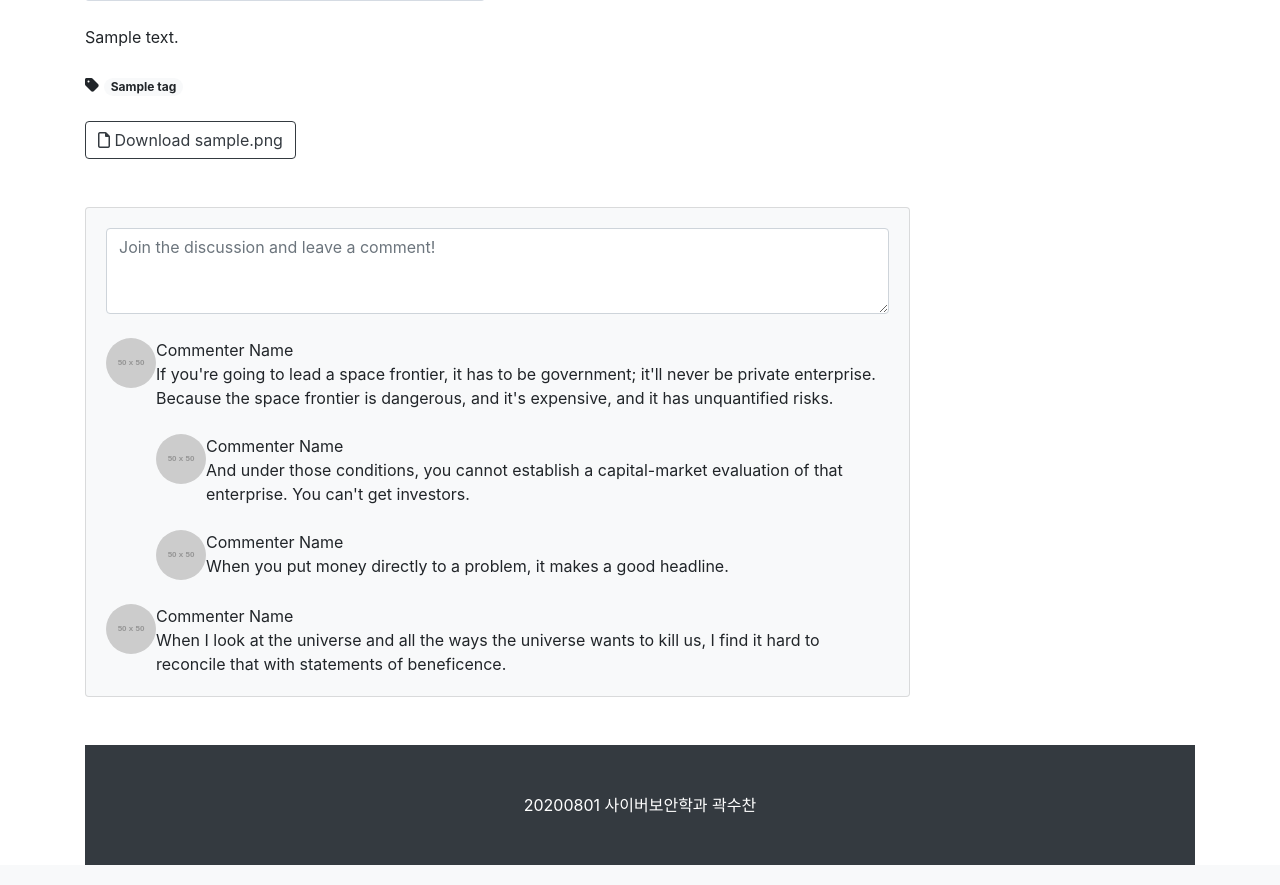
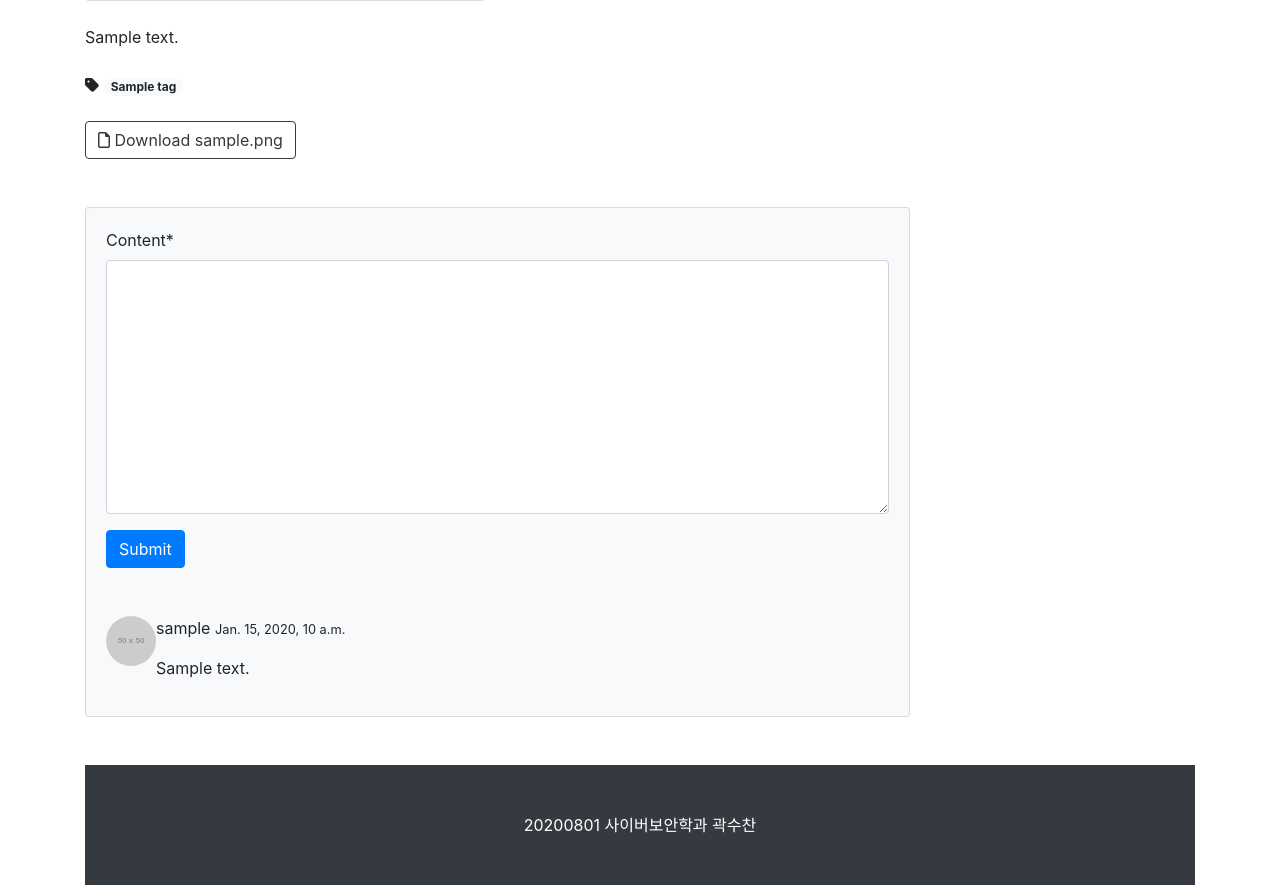
Before and after one commit to hiris123/Django22, a Django app: page /blog/1/ in a window 1280 px wide. Shown: the part 519-1404 px from the top of the page. Run offline with Django 4.2, Linux system fonts and the light colour scheme; a user stored in the database is signed in; tables that the repository leaves empty hold one stand-in row (values such as "Sample post"); grey boxes marked "Sample" are stand-in pictures; grey boxes labelled with a size stand in for pictures from a placeholder-image service; some libraries are stand-ins or nearby versions.

Commit message:
댓글작성폼 구현하기

```diff
--- a/blog/admin.py
+++ b/blog/admin.py
@@ -1,5 +1,5 @@
 from django.contrib import admin
-from .models import Post, Category, Tag
+from .models import Post, Category, Tag, Comment
 import os
 
 # Register your models here.
@@ -20,3 +20,6 @@ class TagAdmin(admin.ModelAdmin):
     prepopulated_fields = {'slug': ('name',)}
 
 admin.site.register(Tag, TagAdmin)
+
+
+admin.site.register(Comment)
--- /dev/null
+++ b/blog/forms.py
@@ -0,0 +1,7 @@
+from . models import Comment
+from django import forms
+
+class CommentForm(forms.ModelForm):
+    class Meta:
+        model = Comment
+        fields = ('content', )
--- a/blog/models.py
+++ b/blog/models.py
@@ -73,3 +73,16 @@ class Post(models.Model):
 
     def get_file_ext(self):
         return self.get_file_name().split('.')[-1]  # a.b.text => a b text
+
+
+class Comment(models.Model):
+    post = models.ForeignKey(Post, on_delete=models.CASCADE)
+    author = models.ForeignKey(User, on_delete=models.CASCADE) #사용자가 지워지면 댓글도 지워지게끔
+    content = models.TextField()
+    created_at = models.DateTimeField(auto_now_add = True)
+    modified_at = models.DateTimeField(auto_now=True)
+
+    def __str__(self):
+        return f'{self.author}::{self.content}'
+    def get_absolute_url(self):
+        return f'{self.post.get_absolute_url()}#comment-{self.pk}'
--- a/blog/templates/blog/post_detail.html
+++ b/blog/templates/blog/post_detail.html
@@ -1,7 +1,11 @@
 {% extends 'blog/base.html' %}
+{% load crispy_forms_tags %}
+
+
 {% block head_title %}
     {{post.title}} - Blog
 {% endblock %}
+
 {% block main_area %}
 
                     <!-- Post content-->
@@ -73,40 +77,39 @@
                         <div class="card bg-light">
                             <div class="card-body">
                                 <!-- Comment form-->
-                                <form class="mb-4"><textarea class="form-control" rows="3" placeholder="Join the discussion and leave a comment!"></textarea></form>
+                                 {% if user.is_authenticated %}
+                                 <form class="mb-4" id="comment-form" method="post" action="{{post.get_absolute_url}}new_comment/">
+                                     {% csrf_token %}
+                                     <div class="form-group">
+                                         {{comment_form | crispy}}
+                                     </div>
+                                     <button type="submit" class="btn btn-primary"> Submit </button>
+                                 </form>
+
+                                    {% else %}
+                                    <a role="button" class="btn btn-dark btn-block btn-sm" href="#"
+                                    data-toggle="modal" data-target="#loginModal">
+                                        Log in and Leave a comment
+                                    </a>
+                                {% endif %}
+
+
                                 <!-- Comment with nested comments-->
-                                <div class="d-flex mb-4">
-                                    <!-- Parent comment-->
+                                {% if post.comment_set.exists %}
+                                {% for comment in post.comment_set.iterator %}
+                                <br>
+                                    <!-- Single comment-->
+                                <div class="d-flex" id="comment-{{comment.pk}}">
                                     <div class="flex-shrink-0"><img class="rounded-circle" src="https://dummyimage.com/50x50/ced4da/6c757d.jpg" alt="..." /></div>
                                     <div class="ms-3">
-                                        <div class="fw-bold">Commenter Name</div>
-                                        If you're going to lead a space frontier, it has to be government; it'll never be private enterprise. Because the space frontier is dangerous, and it's expensive, and it has unquantified risks.
-                                        <!-- Child comment 1-->
-                                        <div class="d-flex mt-4">
-                                            <div class="flex-shrink-0"><img class="rounded-circle" src="https://dummyimage.com/50x50/ced4da/6c757d.jpg" alt="..." /></div>
-                                            <div class="ms-3">
-                                                <div class="fw-bold">Commenter Name</div>
-                                                And under those conditions, you cannot establish a capital-market evaluation of that enterprise. You can't get investors.
-                                            </div>
+                                        <div class="fw-bold">{{comment.author.username}}
+                                        <small class="text_muted">{{comment.created_at}}</small>
                                         </div>
-                                        <!-- Child comment 2-->
-                                        <div class="d-flex mt-4">
-                                            <div class="flex-shrink-0"><img class="rounded-circle" src="https://dummyimage.com/50x50/ced4da/6c757d.jpg" alt="..." /></div>
-                                            <div class="ms-3">
-                                                <div class="fw-bold">Commenter Name</div>
-                                                When you put money directly to a problem, it makes a good headline.
-                                            </div>
-                                        </div>
+                                        <p>{{comment.content | linebreaks}}</p>
                                     </div>
                                 </div>
-                                <!-- Single comment-->
-                                <div class="d-flex">
-                                    <div class="flex-shrink-0"><img class="rounded-circle" src="https://dummyimage.com/50x50/ced4da/6c757d.jpg" alt="..." /></div>
-                                    <div class="ms-3">
-                                        <div class="fw-bold">Commenter Name</div>
-                                        When I look at the universe and all the ways the universe wants to kill us, I find it hard to reconcile that with statements of beneficence.
-                                    </div>
-                                </div>
+                                {% endfor %}
+                                {% endif %}
                             </div>
                         </div>
                 {% endblock %}
--- a/blog/urls.py
+++ b/blog/urls.py
@@ -8,6 +8,7 @@ urlpatterns = [  # IP주소/blog/
     path('', views.PostList.as_view()),
     path('create_post/',views.PostCreate.as_view()),
     path('<int:pk>/', views.PostDetail.as_view()), # IP주소/blog/category/slug/
+    path('<int:pk>/new_comment/', views.new_comment),
     path('update_post/<int:pk>/',views.PostUpdate.as_view()), #IP주소/blog/update_post/slug/
     path('tag/<str:slug>/',views.tag_page),# IP주소/blog/tag/slug
 
--- a/blog/views.py
+++ b/blog/views.py
@@ -4,7 +4,8 @@ from django.views.generic import ListView, DetailView, CreateView, UpdateView
 from django.contrib.auth.mixins import LoginRequiredMixin, UserPassesTestMixin
 from django.core.exceptions import PermissionDenied
 from django.utils.text import slugify
-
+from .forms import CommentForm
+from django.shortcuts import get_object_or_404
 
 # Create your views here.
 
@@ -121,8 +122,10 @@ class PostDetail(DetailView):
     def get_context_data(self, **kwargs):
         context = super(PostDetail,self).get_context_data()
         context['categories'] = Category.objects.all()
-        context['no_category_post_count'] = Post.objects.filter(category=None).count() # 특정 조건인 레코드만 필터리
+        context['no_category_post_count'] = Post.objects.filter(category=None).count # 특정 조건인 레코드만 필터리
+        context['comment_form'] = CommentForm
         return context
+
 
     # 템플릿은 모델명_detail.html : post_detail.html
     # 매개변수 모델명 : post
@@ -136,6 +139,27 @@ class PostDetail(DetailView):
 # def single_post_page(request, pk):
 #     post = Post.objects.get(pk=pk)
 #     return render(request, 'blog/single_post_page.html', {'post': post})
+
+def new_comment(request,pk):
+    if request.user.is_authenticated:
+        post = get_object_or_404(Post,pk=pk) # POST를 가져온다.
+
+        if request.method == 'POST': # submit 버튼을 클릭하면 POST 방식으로 전달이 된다.
+            comment_form = CommentForm(request.POST)
+            if request.method == 'POST':
+                comment_form = CommentForm(request.POST) # POST 방식으로 서버에 요청이 들어왔다면
+                # POST 방식으로 들어온 정보를 CommentForm의 형태로 가져온다.
+                if comment_form.is_valid():
+                    comment = comment_form.save(commit=False)
+                    comment.post = post
+                    comment.author = request.user
+                    comment.save() # commnet라는 객체는 서버에 있는 모델에 저장이 된다.
+                    return redirect(post.get_absolute_url())
+        else: #GET으로 들어왔다면
+            return redirect(post.get_absolute_url())
+    else:
+        raise PermissionDenied
+
 
 # FBV로 작성하기
 
```
